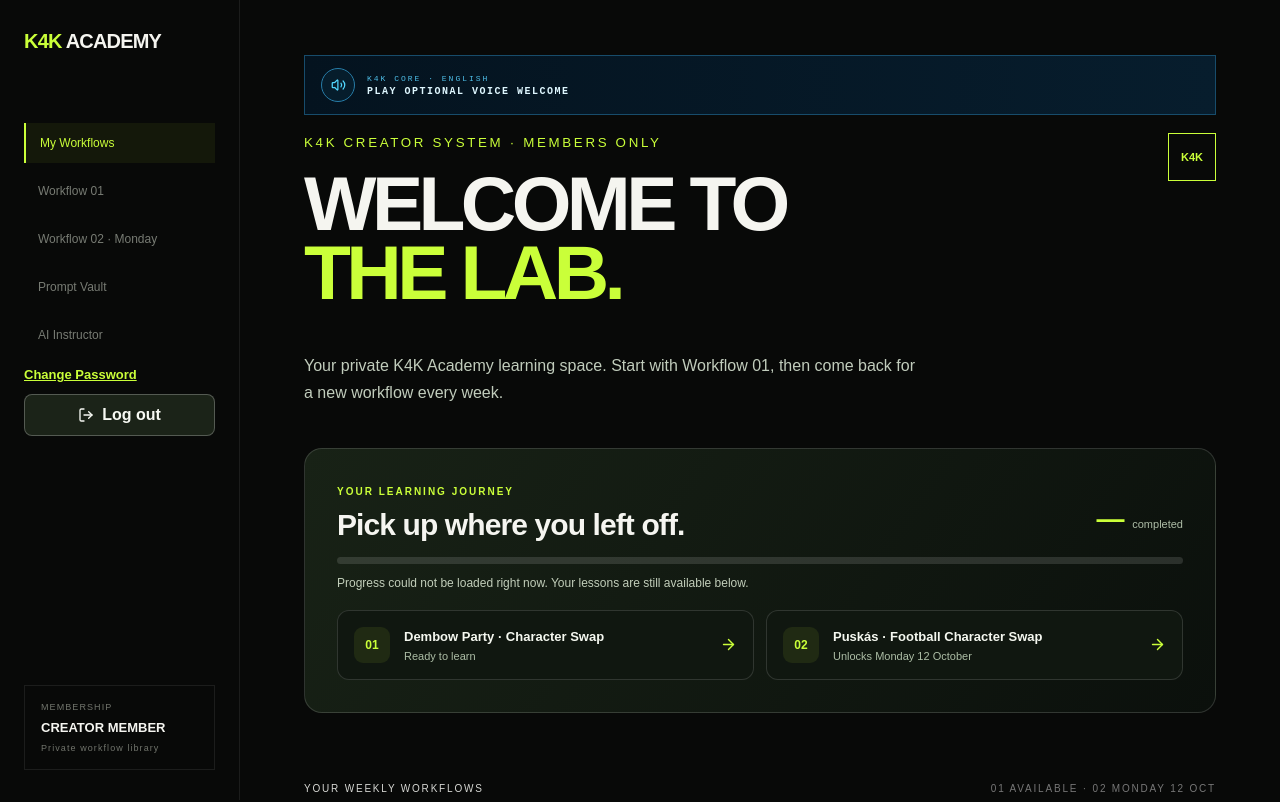
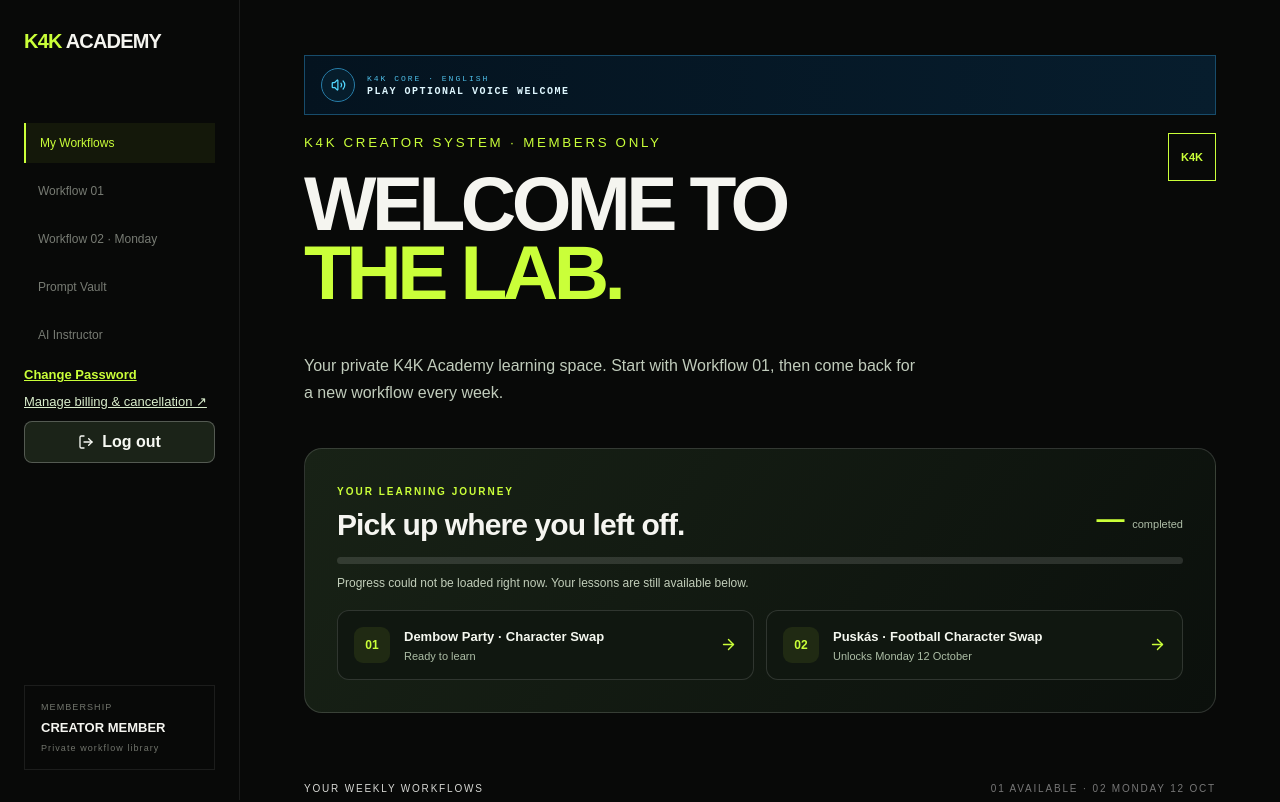
Before and after one commit to kreativestudios4k-lgtm/k4k-academy-v2, a Next.js app: page /academy in a window 1280 px wide. Shown: the top 802 px of the page. Built offline with nearby package versions, Linux system fonts and the light colour scheme; no server answers.

Commit message:
Link verified Stripe self-service billing portal in app/academy/page.js

```diff
--- a/app/academy/page.js
+++ b/app/academy/page.js
@@ -12,7 +12,7 @@ export default function Academy(){
   <aside>
    <Link className="brand" href="/"><span>K4K</span> ACADEMY</Link>
    <nav><Link className="active" href="/academy">My Workflows</Link><Link href="/academy/workflows/viral-character-swap">Workflow 01</Link><Link href="/academy/workflows/puskas-character-swap">Workflow 02 · {workflowTwoAvailable?'Available':'Monday'}</Link><Link href="/prompts">Prompt Vault</Link><Link href="/mentor">AI Instructor</Link></nav>
-   <div style={{padding:"12px 0",display:"grid",gap:12}}><Link href="/update-password" style={{color:"#caff39",fontSize:13,fontWeight:800,textDecoration:"underline"}}>Change Password</Link><LogoutButton/></div>
+   <div style={{padding:"12px 0",display:"grid",gap:12}}><Link href="/update-password" style={{color:"#caff39",fontSize:13,fontWeight:800,textDecoration:"underline"}}>Change Password</Link><a href="https://billing.stripe.com/p/login/28E7sM93ubxrfkU05WeEo00" target="_blank" rel="noopener noreferrer" style={{color:"#d9edcc",fontSize:13,textDecoration:"underline"}}>Manage billing &amp; cancellation ↗</a><LogoutButton/></div>
    <div className="member"><small>MEMBERSHIP</small><b>CREATOR MEMBER</b><span>Private workflow library</span></div>
   </aside>
   <section className="dashmain">
```
